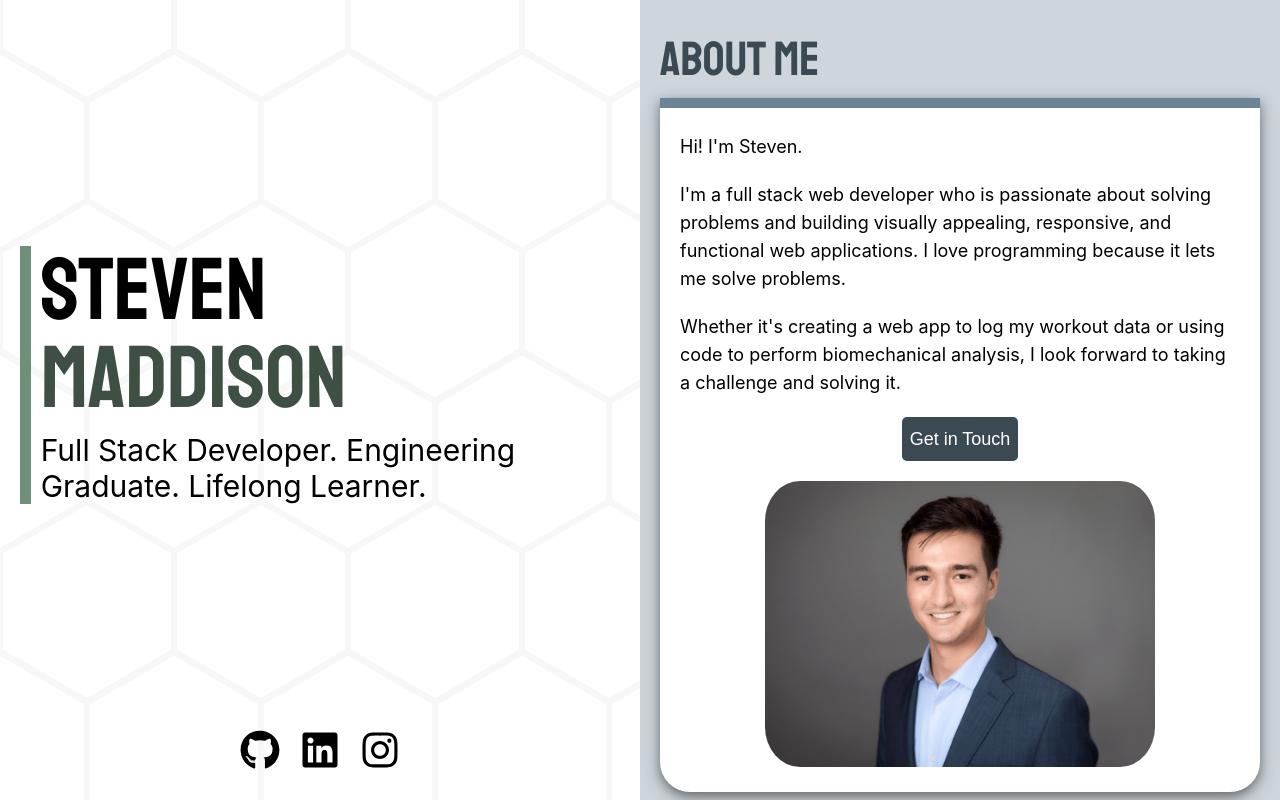
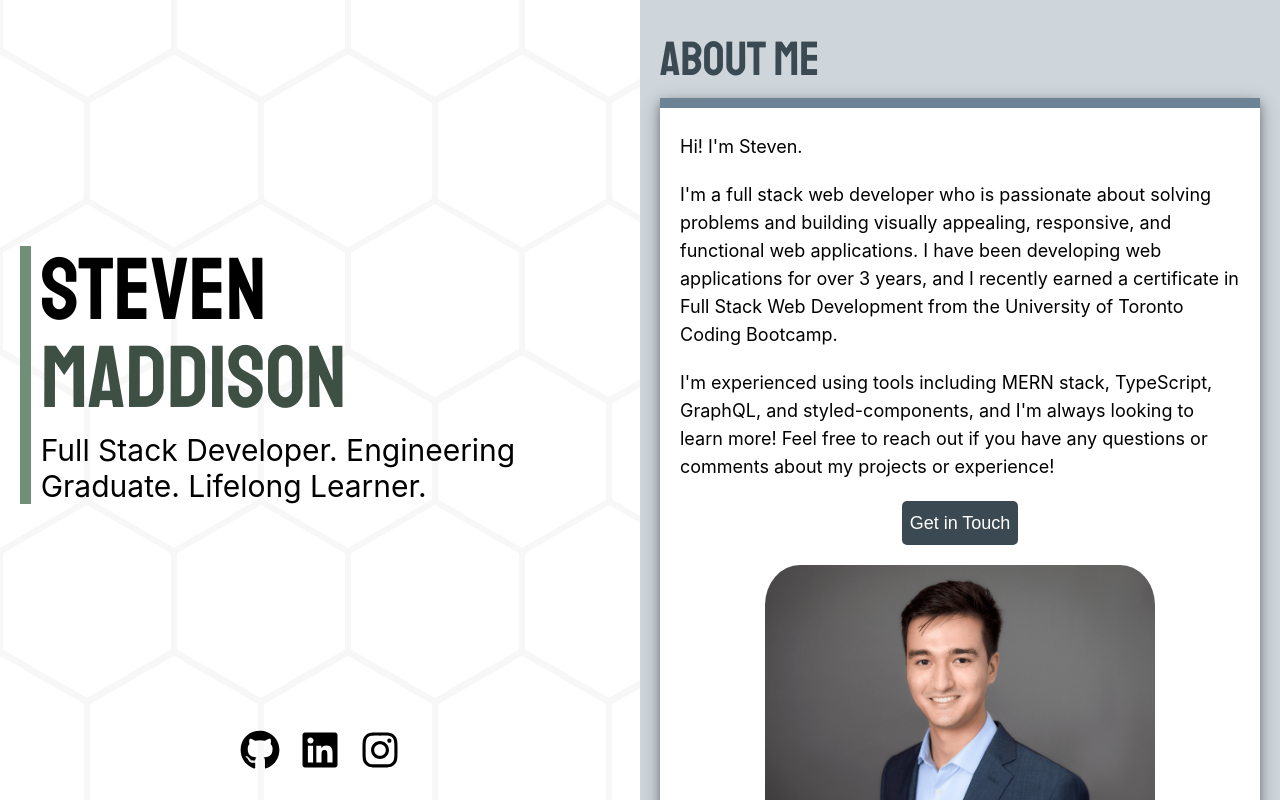
Before and after one commit to Stevtm/portfolio-v4, a React (Create React App) app: page / in a window 1280 px wide. Built offline with nearby package versions, Linux system fonts and the light colour scheme.

Commit message:
update about text :

```diff
--- a/src/components/About/index.tsx
+++ b/src/components/About/index.tsx
@@ -27,13 +27,16 @@ const About: React.FC = () => {
 						<AboutText>
 							I'm a full stack web developer who is passionate about solving
 							problems and building visually appealing, responsive, and
-							functional web applications. I love programming because it lets me
-							solve problems.
+							functional web applications. I have been developing web
+							applications for over 3 years, and I recently earned a certificate
+							in Full Stack Web Development from the University of Toronto
+							Coding Bootcamp.
 						</AboutText>
 						<AboutText>
-							Whether it's creating a web app to log my workout data or using
-							code to perform biomechanical analysis, I look forward to taking a
-							challenge and solving it.
+							I'm experienced using tools including MERN stack, TypeScript,
+							GraphQL, and styled-components, and I'm always looking to learn
+							more! Feel free to reach out if you have any questions or comments
+							about my projects or experience!
 						</AboutText>
 						<ContactButton>
 							<a href="mailto:steventmaddison@outlook.com">Get in Touch</a>
```
